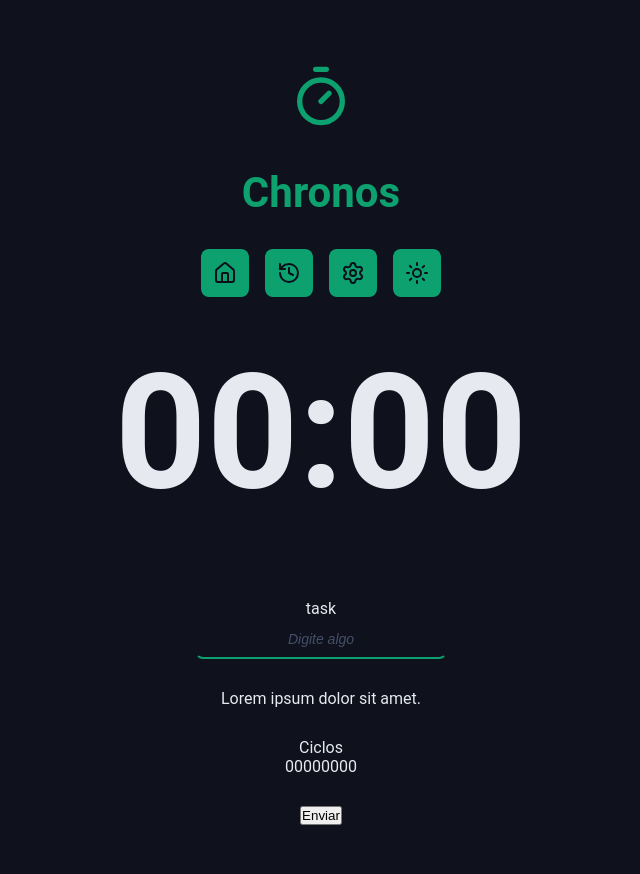
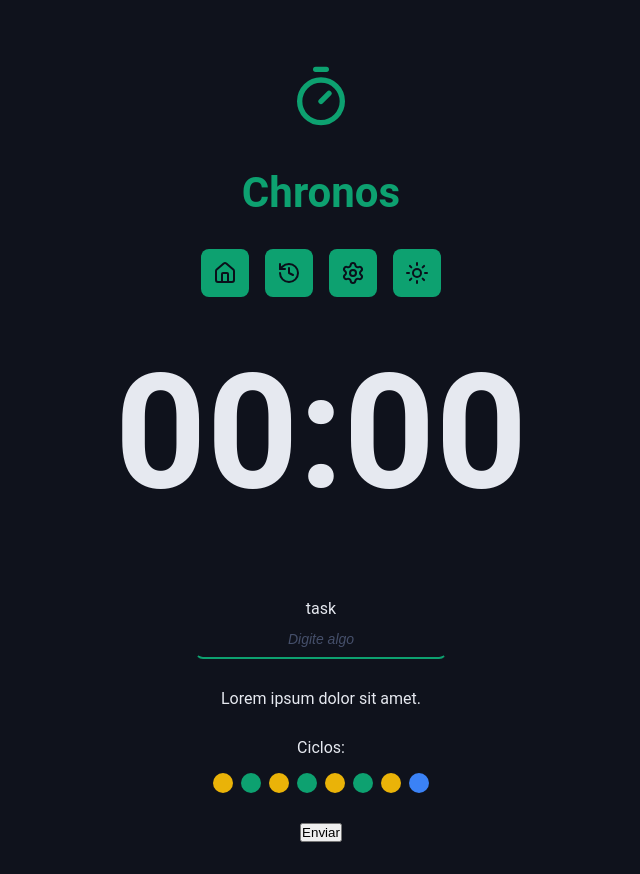
Before and after one commit to Andreysson-Araujo/chronos-pomodoro, a React (Vite) app: page / in a window 1280 px wide. Shown: the whole page, without its empty margins (319-959 px from the left). Built offline with nearby package versions, Linux system fonts and the light colour scheme.

Commit message:
component Cycle

```diff
--- a/src/App.tsx
+++ b/src/App.tsx
@@ -6,6 +6,7 @@
 import "./styles/global.css";
 import { CountDown } from "./components/CountDown";
 import { DefaultInput } from "./components/DefaultInput";
+import { Cycles } from "./components/Cycles";
 
 export default function App() {
   return (
@@ -38,8 +39,7 @@
           </div>
 
           <div className="formRow">
-            <p>Ciclos</p>
-            <p>00000000</p>
+            <Cycles />
           </div>
 
           <div className="formRow">
--- /dev/null
+++ b/src/components/Cycles/index.tsx
@@ -0,0 +1,20 @@
+import styles from "./styles.module.css";
+
+export function Cycles() {
+  return (
+    <div className={styles.cycles}>
+      <span>Ciclos:</span>
+
+      <div className={styles.cycleDots}>
+        <span className={`${styles.cycleDot} ${styles.workTime}`}></span>
+        <span className={`${styles.cycleDot} ${styles.shortBreakTime}`}></span>
+        <span className={`${styles.cycleDot} ${styles.workTime}`}></span>
+        <span className={`${styles.cycleDot} ${styles.shortBreakTime}`}></span>
+        <span className={`${styles.cycleDot} ${styles.workTime}`}></span>
+        <span className={`${styles.cycleDot} ${styles.shortBreakTime}`}></span>
+        <span className={`${styles.cycleDot} ${styles.workTime}`}></span>
+        <span className={`${styles.cycleDot} ${styles.longBreakTime}`}></span>
+      </div>
+    </div>
+  );
+}
--- /dev/null
+++ b/src/components/Cycles/styles.module.css
@@ -0,0 +1,31 @@
+.cycles {
+  display: flex;
+  flex-direction: column;
+  align-items: center;
+  justify-content: center;
+  gap: 1.6rem;
+}
+
+.cycleDots {
+  display: flex;
+  gap: 0.8rem;
+}
+
+.cycleDot {
+  width: 2rem;
+  height: 2rem;
+  background-color: var(--primary);
+  border-radius: 50%;
+}
+
+.workTime {
+  background: var(--warning);
+}
+
+.shortBreakTime {
+  background: var(--primary);
+}
+
+.longBreakTime {
+  background: var(--info);
+}
```
